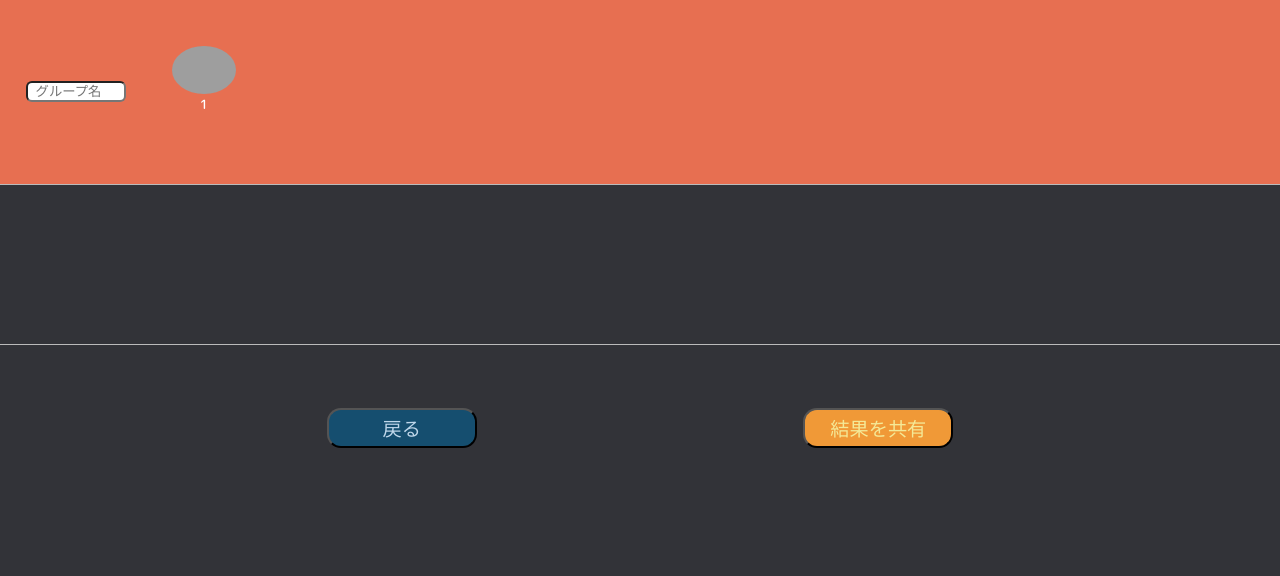
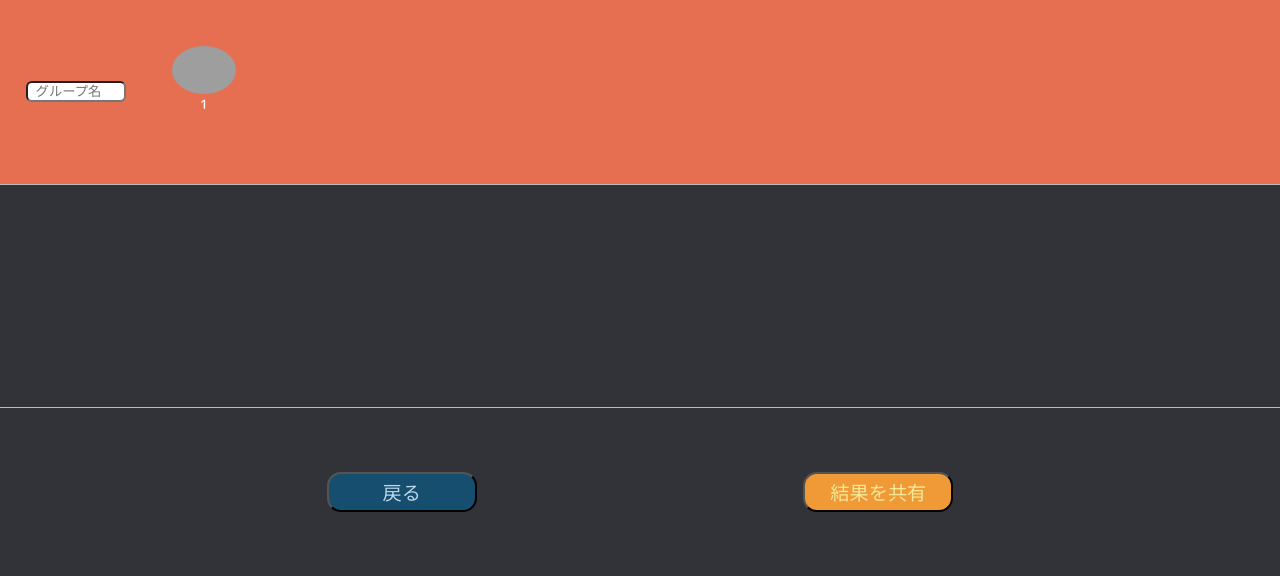
Before and after one commit to ritsuki-i/hatothon-app, a Flask app: template templates/result.html in a window 1280 px wide. Shown: the part 224-800 px from the top of the page. Run offline with Flask 3, Linux system fonts and the light colour scheme; the template is opened without the code that fills it: most values are stand-ins (such as "Sample title", 1, 10 or a date in 2020); some libraries are stand-ins or nearby versions; grey boxes are pictures that could not be loaded.

Commit message:
CSS修正6回目

```diff
--- a/static/css/member.css
+++ b/static/css/member.css
@@ -81,6 +81,7 @@ body {
 }
 
 #removeButton {
+  -webkit-appearance: none;
   touch-action: manipulation;
   height: 13vw;
   width: 13vw;
@@ -92,6 +93,7 @@ body {
 }
 
 #addButton {
+  -webkit-appearance: none;
   touch-action: manipulation;
   height: 13vw;
   width: 13vw;
--- a/static/css/result.css
+++ b/static/css/result.css
@@ -231,7 +231,7 @@ input {
 #go-back {
   touch-action: manipulation;
   margin-top: 5%;
-  margin-bottom: 10%;
+  margin-bottom: 5%;
   background-color: #154e6f;
   color: #bfd7ea;
   border-radius: 14px;
@@ -250,7 +250,7 @@ input {
 #share-result {
   touch-action: manipulation;
   margin-top: 5%;
-  margin-bottom: 10%;
+  margin-bottom: 5%;
   background-color: #f09937;
   color: #f4e997;
   border-radius: 14px;
```
